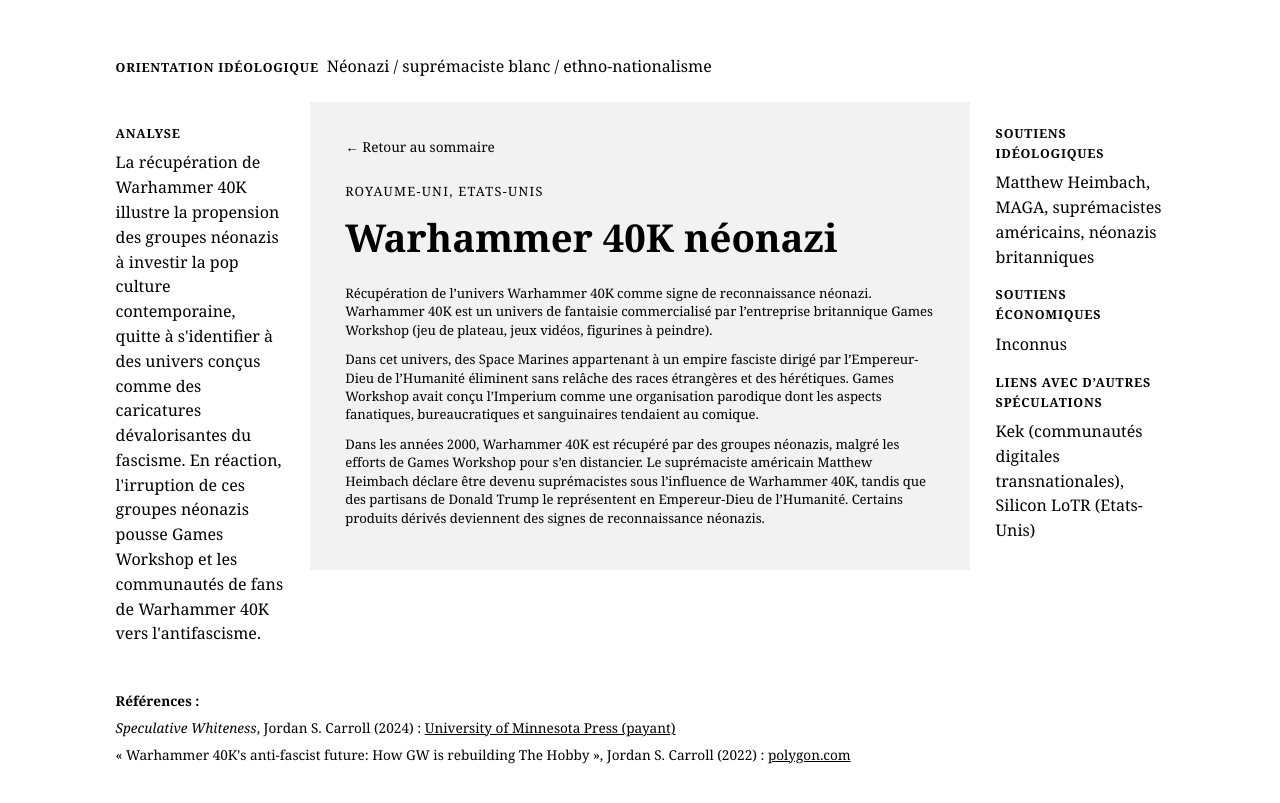
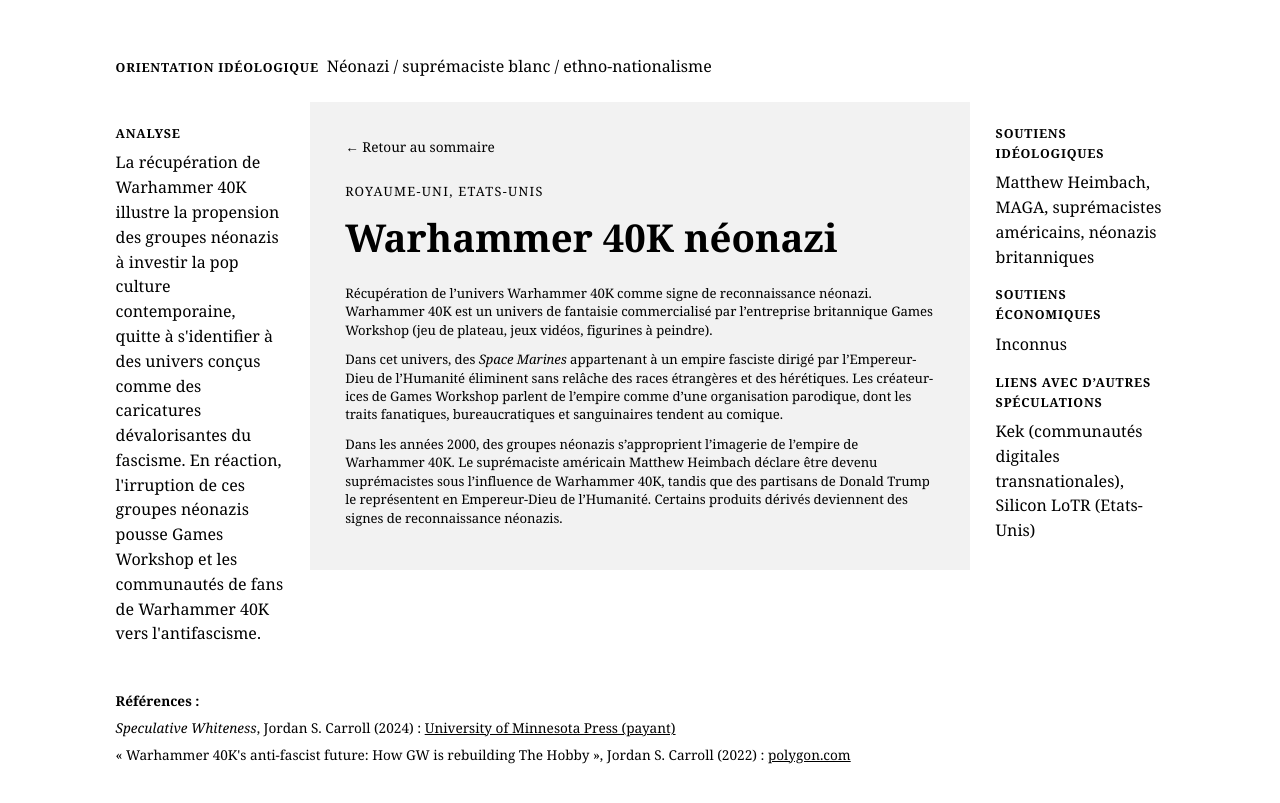
Before and after one commit to encycloreac/encycloreac.github.io, a Jekyll site: the page built from _entries/warhammer-40k-neonazi.md, in a window 1280 px wide. Shown: the top 803 px of the page. Built offline with Jekyll 4.4.1, drawn with Linux system fonts in a browser that asks for light colours.

Commit message:
Update text to clarify Warhammer 40K's parody nature

```diff
--- a/_entries/warhammer-40k-neonazi.md
+++ b/_entries/warhammer-40k-neonazi.md
@@ -16,6 +16,6 @@
 ---
 Récupération de l'univers Warhammer 40K comme signe de reconnaissance néonazi. Warhammer 40K est un univers de fantaisie commercialisé par l'entreprise britannique Games Workshop (jeu de plateau, jeux vidéos, figurines à peindre).
 
-Dans cet univers, des Space Marines appartenant à un empire fasciste dirigé par l'Empereur-Dieu de l'Humanité éliminent sans relâche des races étrangères et des hérétiques. Games Workshop avait conçu l'Imperium comme une organisation parodique dont les aspects fanatiques, bureaucratiques et sanguinaires tendaient au comique.
+Dans cet univers, des <em>Space Marines</em> appartenant à un empire fasciste dirigé par l'Empereur-Dieu de l'Humanité éliminent sans relâche des races étrangères et des hérétiques. Les créateur-ices de Games Workshop parlent de l'empire comme d'une organisation parodique, dont les traits fanatiques, bureaucratiques et sanguinaires tendent au comique.
 
-Dans les années 2000, Warhammer 40K est récupéré par des groupes néonazis, malgré les efforts de Games Workshop pour s'en distancier. Le suprémaciste américain Matthew Heimbach déclare être devenu suprémacistes sous l'influence de Warhammer 40K, tandis que des partisans de Donald Trump le représentent en Empereur-Dieu de l'Humanité. Certains produits dérivés deviennent des signes de reconnaissance néonazis.
+Dans les années 2000, des groupes néonazis s'approprient l'imagerie de l'empire de Warhammer 40K. Le suprémaciste américain Matthew Heimbach déclare être devenu suprémacistes sous l'influence de Warhammer 40K, tandis que des partisans de Donald Trump le représentent en Empereur-Dieu de l'Humanité. Certains produits dérivés deviennent des signes de reconnaissance néonazis.
```
